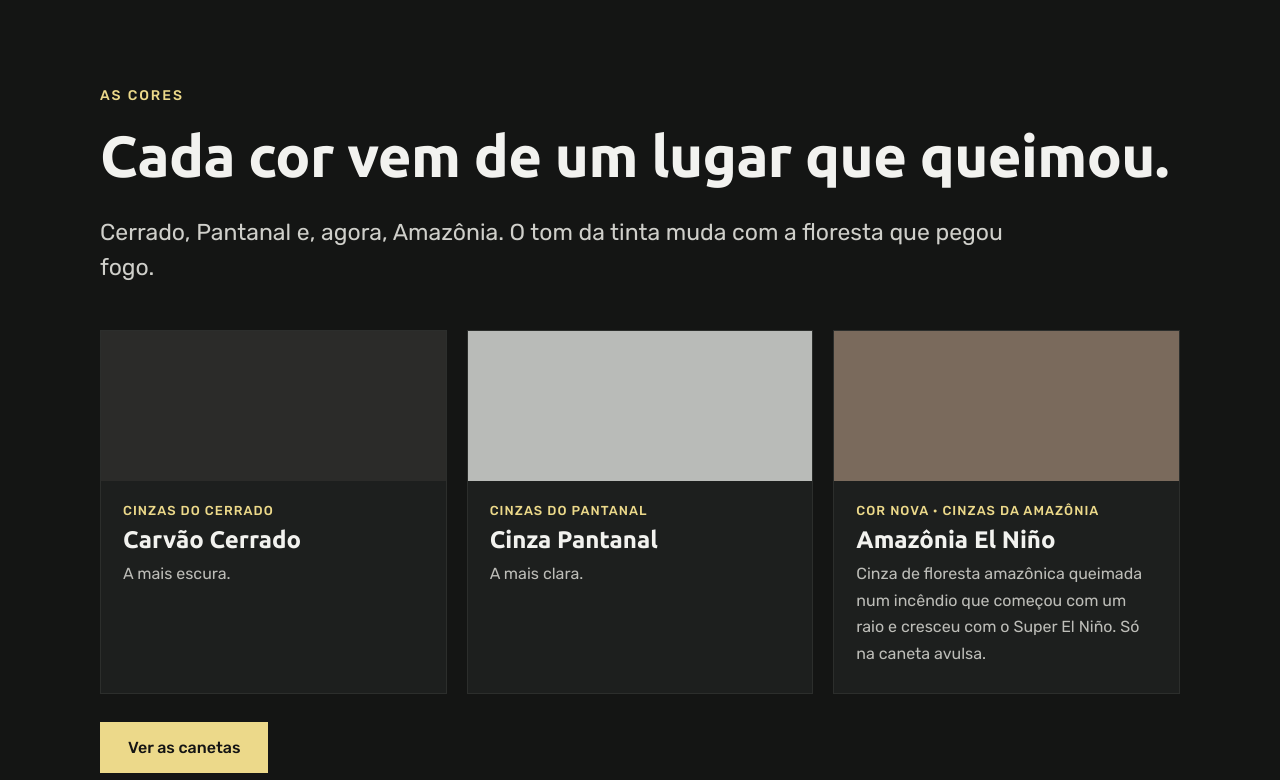
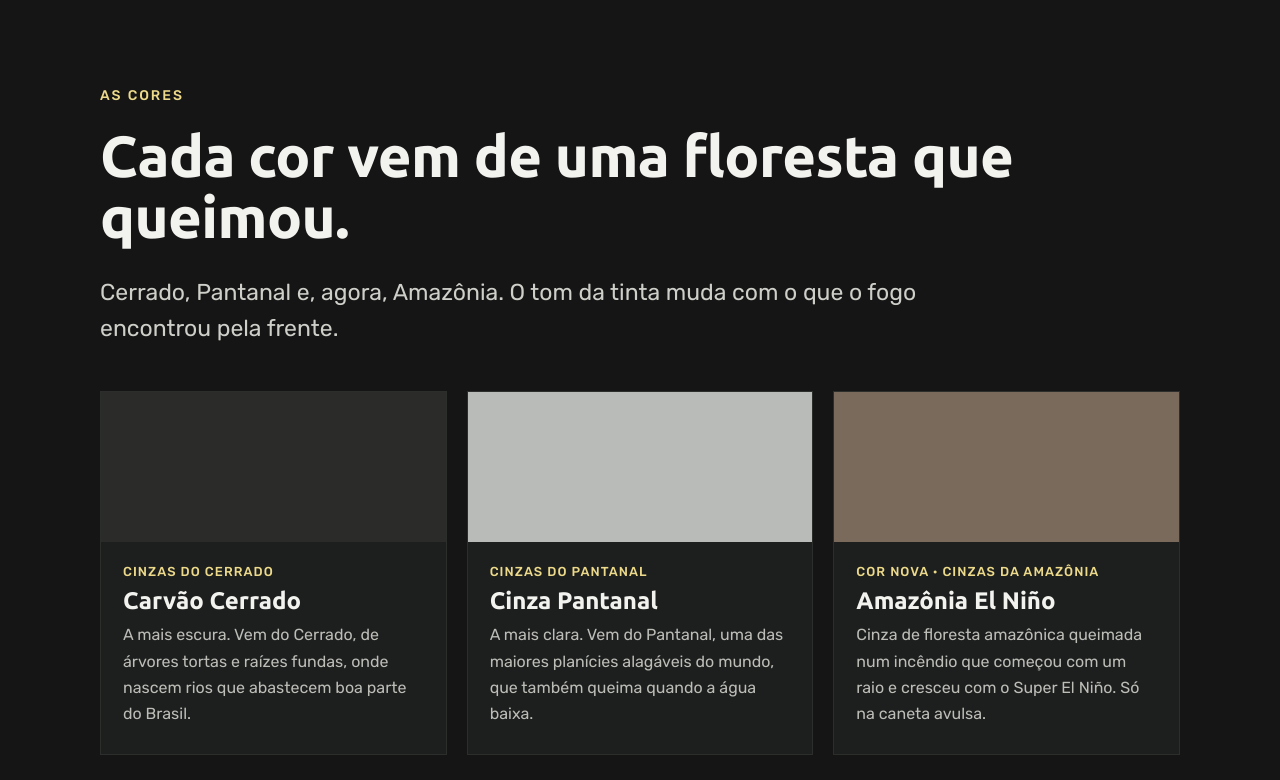
Before and after one commit to paredeviva/mundano-trajetoria, a plain HTML site: page cinzas/index.html in a window 1280 px wide. Shown: the part 1340-2120 px from the top of the page. Drawn offline with Linux system fonts and the light colour scheme.

Commit message:
Cinzas: detalhes das florestas nas cores
Co-Authored-By: Claude Opus 5.5 <noreply@anthropic.com>
Claude-Session: https://claude.ai/code/session_01S9QPCnYS3WqrFJycn7sEDc

```diff
--- a/cinzas/index.html
+++ b/cinzas/index.html
@@ -137,11 +137,11 @@ body{background:#141514;color:#e6e6e3}
 
 <section class="sec" id="canetas"><div class="in">
  <p class="eyebrow">As cores</p>
- <h2 style="color:#f2f2ef">Cada cor vem de um lugar que queimou.</h2>
- <p class="lead" style="color:#cfcfca">Cerrado, Pantanal e, agora, Amazônia. O tom da tinta muda com a floresta que pegou fogo.</p>
+ <h2 style="color:#f2f2ef">Cada cor vem de uma floresta que queimou.</h2>
+ <p class="lead" style="color:#cfcfca">Cerrado, Pantanal e, agora, Amazônia. O tom da tinta muda com o que o fogo encontrou pela frente.</p>
  <div class="sw3">
-  <article class="chip"><i style="background:#2b2b29"></i><div class="bd"><span class="st">Cinzas do Cerrado</span><h3>Carvão Cerrado</h3><p>A mais escura.</p></div></article>
-  <article class="chip"><i style="background:#b9bbb8"></i><div class="bd"><span class="st">Cinzas do Pantanal</span><h3>Cinza Pantanal</h3><p>A mais clara.</p></div></article>
+  <article class="chip"><i style="background:#2b2b29"></i><div class="bd"><span class="st">Cinzas do Cerrado</span><h3>Carvão Cerrado</h3><p>A mais escura. Vem do Cerrado, de árvores tortas e raízes fundas, onde nascem rios que abastecem boa parte do Brasil.</p></div></article>
+  <article class="chip"><i style="background:#b9bbb8"></i><div class="bd"><span class="st">Cinzas do Pantanal</span><h3>Cinza Pantanal</h3><p>A mais clara. Vem do Pantanal, uma das maiores planícies alagáveis do mundo, que também queima quando a água baixa.</p></div></article>
   <article class="chip"><i style="background:#7a6a5c"></i><div class="bd"><span class="st">Cor nova · Cinzas da Amazônia</span><h3>Amazônia El Niño</h3><p>Cinza de floresta amazônica queimada num incêndio que começou com um raio e cresceu com o Super El Niño. Só na caneta avulsa.</p></div></article>
  </div>
  <a class="btn pri cta" href="https://mundano.com.br/cinzas-da-floresta/">Ver as canetas</a>
@@ -197,7 +197,7 @@ body{background:#141514;color:#e6e6e3}
  <p class="eyebrow">De onde vem</p>
  <h2 style="color:#f2f2ef">Da cinza ao traço.</h2>
  <div class="steps">
-  <div><b>A floresta queima.</b><p>O fogo deixa no chão, em forma de cinza, o que era floresta.</p></div>
+  <div><b>A floresta queima.</b><p>Folhas, galhos, troncos. O fogo deixa no chão, em forma de cinza, o que era floresta.</p></div>
   <div><b>A cinza é recolhida.</b><p>Brigadistas florestais ajudam a coletar a cinza nas áreas queimadas.</p></div>
   <div><b>Vira pigmento.</b><p>A cinza vira tinta, como o carvão vira pigmento desde as primeiras pinturas rupestres.</p></div>
   <div><b>Você usa.</b><p>Desenho, poema, carta, anotação. Depois, marque @cinzasdafloresta.</p></div>
```
